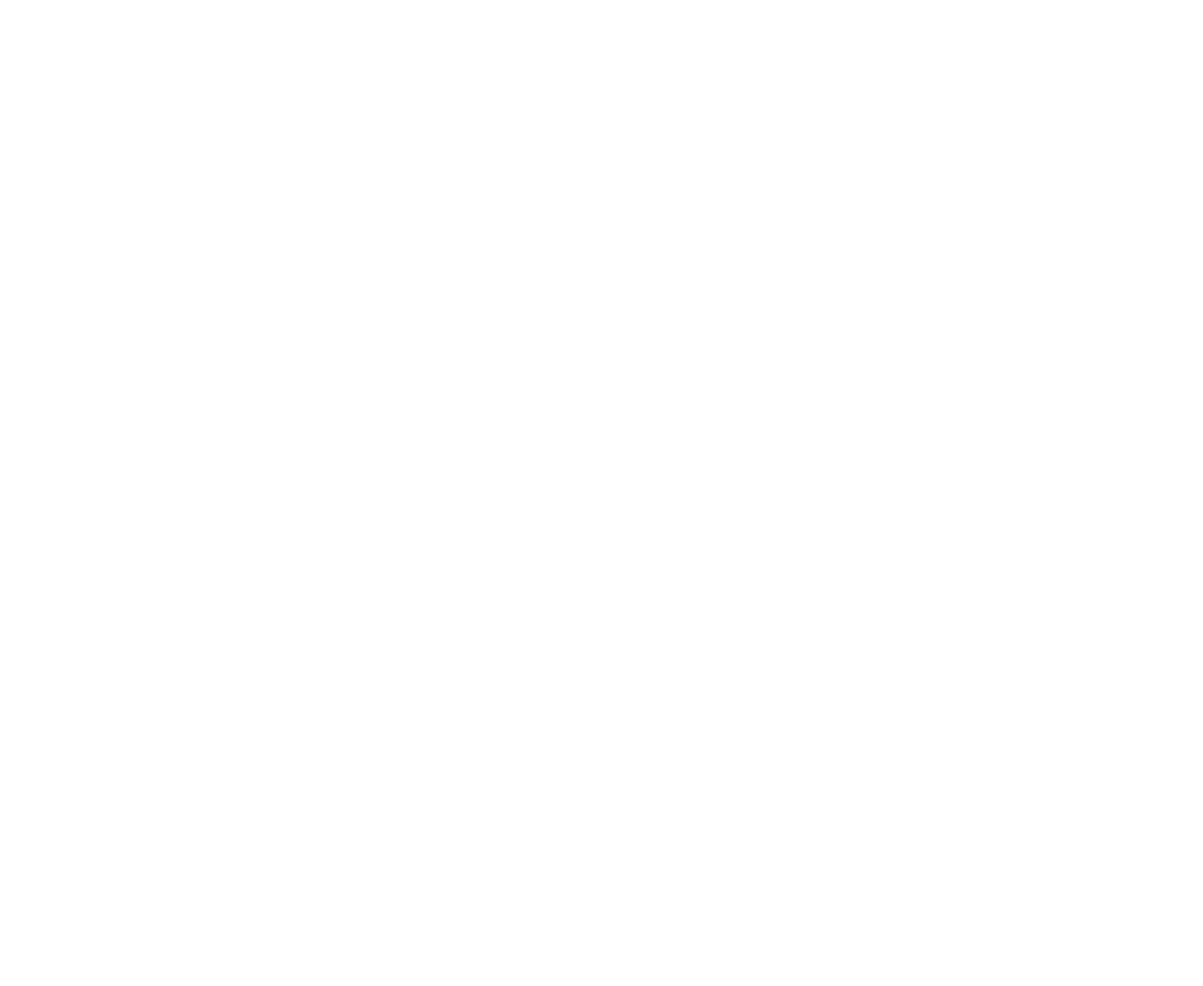
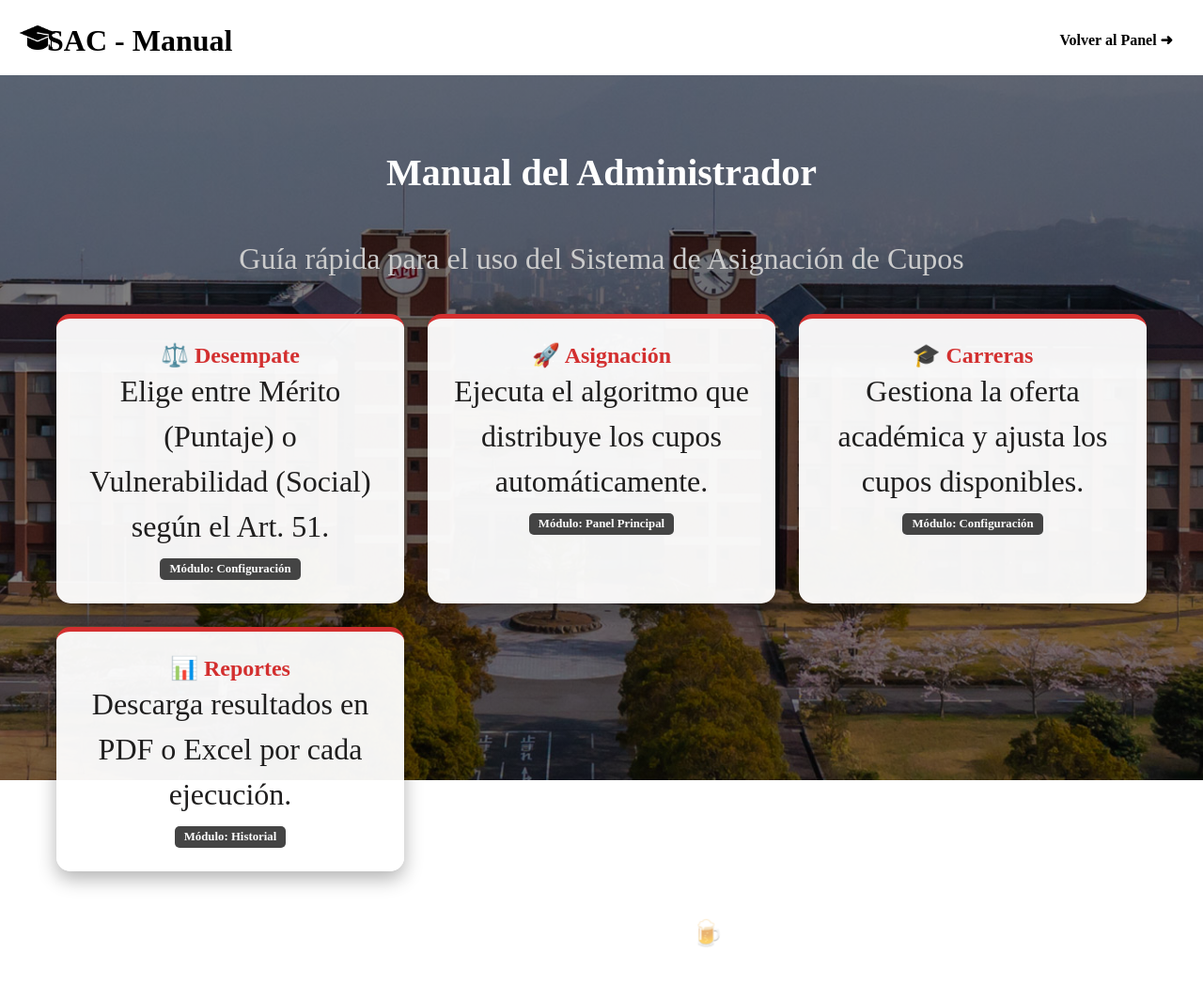
Before and after one commit to Elf3n-RO/Proyect-POO-ULEAM---Group-6---2025, a Flask app: page /manual-admin in a window 1280 px wide. Before the commit the page is empty. Shown: the whole page at 94% size. Before the commit the page ends 800 px from the top, so only its background shows below. Run offline with Flask 3, Linux system fonts and the light colour scheme.

Commit message:
mejora interfaz web

```diff
--- a/SAC/src/sac/static/styles.css
+++ b/SAC/src/sac/static/styles.css
@@ -188,8 +188,8 @@ button:hover {
 }
 .tabla-datos th, .tabla-datos td { padding: 12px; border: 1px solid #ccc; text-align: left; }
 .tabla-datos th { background: #d32f2f; color: white; text-transform: uppercase; font-size: 0.9em; }
-.btn-logica { background: #28a745; color: white; padding: 15px 30px; border: none; border-radius: 8px; cursor: pointer; margin-top: 10px; font-weight: bold; font-size: 1.1em; transition: 0.3s; }
-.btn-logica:hover { background: #218838; transform: scale(1.02); }
+.btn-logica { background: #0d4a1a; color: white; padding: 15px 30px; border: none; border-radius: 8px; cursor: pointer; margin-top: 10px; font-weight: bold; font-size: 1.1em; transition: 0.3s; }
+.btn-logica:hover { background: #1e7437; transform: scale(1.02); }
 .msg-logica { background: #e8f5e9; color: #2e7d32; padding: 10px; margin: 10px 0; border-radius: 5px; font-weight: bold; }
 
 .titulo-seccion {
--- a/SAC/src/sac/templates/detalle_historial.html
+++ b/SAC/src/sac/templates/detalle_historial.html
@@ -7,7 +7,7 @@
 </head>
 <body style="background: #1a1a2e; color: white; padding: 40px;">
     <div class="container">
-        <a href="/admin-panel" style="color: #d32f2f; text-decoration: none;">← Volver al Panel</a>
+        <a href="/admin-panel" style="color: #d32f2f; text-decoration: none;">Volver al Panel ➜]</a>
         <h1 style="margin-top: 20px;">Estudiantes Asignados en la Ejecución #{{ id_p }}</h1>
 
         <table class="tabla-datos" style="width: 100%; margin-top: 20px;">
--- a/SAC/src/sac/templates/manual_admin.html
+++ b/SAC/src/sac/templates/manual_admin.html
@@ -1,11 +1,94 @@
 <!DOCTYPE html>
-<html lang="en">
+<html lang="es">
 <head>
     <meta charset="UTF-8">
-    <title>Manual de Administrador - SAC</title>
-    <link rel="stylesheet" href="{{ url_for('static', filename='estilos.css') }}">
+    <title>Manual de Usuario - SAC</title>
+    <link rel="stylesheet" href="{{ url_for('static', filename='styles.css') }}">
+    <style>
+        /* Ajustes adicionales para que combine con tu fondo actual */
+        .help-grid {
+            display: grid;
+            grid-template-columns: repeat(auto-fit, minmax(300px, 1fr));
+            gap: 25px;
+            margin-top: 30px;
+        }
+
+        .card-help {
+            background: rgba(255, 255, 255, 0.95); /* Fondo blanco semitransparente para que resalte */
+            color: #ffffff;
+            padding: 25px;
+            border-radius: 15px;
+            border-top: 5px solid #d32f2f; /* El rojo de la ULEAM */
+            box-shadow: 0 8px 20px rgba(0,0,0,0.3);
+            transition: transform 0.3s;
+        }
+
+        .card-help:hover {
+            transform: translateY(-5px);
+        }
+
+        .card-help h2 { color: #d32f2f; margin-top: 0; }
+        .card-help p, .card-help li { color: #1f1e1e; line-height: 1.5; }
+
+        .step-tag {
+            background: #444444;
+            padding: 4px 10px;
+            border-radius: 5px;
+            font-size: 0.8em;
+            font-weight: bold;
+            display: inline-block;
+            margin-top: 10px;
+        }
+    </style>
 </head>
-<body>
+<body style="background: #ffffff;"> <header>
+        <div class="container">
+            <p class="logo">SAC - Manual</p>
+            <nav>
+                <a href="{{ url_for('admin_panel') }}">Volver al Panel ➜</a>
+            </nav>
+        </div>
+    </header>
+
+    <section id="principal" style="padding: 40px 20px; height: 750px;">
+        <div class="container fondo" style="padding: 40px; border-radius: 20px;">
+
+            <div style="text-align: center; margin-bottom: 40px;">
+                <h1 style="color: white; font-size: 2.5rem; padding-top: 0px;">Manual del Administrador</h1>
+                <p style="color: #ccc;">Guía rápida para el uso del Sistema de Asignación de Cupos</p>
+            </div>
+
+            <div class="help-grid">
+                <div class="card-help">
+                    <h2>⚖️ Desempate</h2>
+                    <p>Elige entre Mérito (Puntaje) o Vulnerabilidad (Social) según el Art. 51.</p>
+                    <span class="step-tag">Módulo: Configuración</span>
+                </div>
+
+                <div class="card-help">
+                    <h2>🚀 Asignación</h2>
+                    <p>Ejecuta el algoritmo que distribuye los cupos automáticamente.</p>
+                    <span class="step-tag">Módulo: Panel Principal</span>
+                </div>
+
+                <div class="card-help">
+                    <h2>🎓 Carreras</h2>
+                    <p>Gestiona la oferta académica y ajusta los cupos disponibles.</p>
+                    <span class="step-tag">Módulo: Configuración</span>
+                </div>
+
+                <div class="card-help">
+                    <h2>📊 Reportes</h2>
+                    <p>Descarga resultados en PDF o Excel por cada ejecución.</p>
+                    <span class="step-tag">Módulo: Historial</span>
+                </div>
+            </div>
+
+            <div style="text-align: center; margin-top: 50px;">
+                <p style="color: white; opacity: 0.6; font-size: 1.7em;">© 2025 Drink Team 🍺</p>
+            </div>
+        </div>
+    </section>
 
 </body>
 </html>
```
Also changed, not shown: SAC/src/sac/templates/admin.html (+4 -5 lines).
